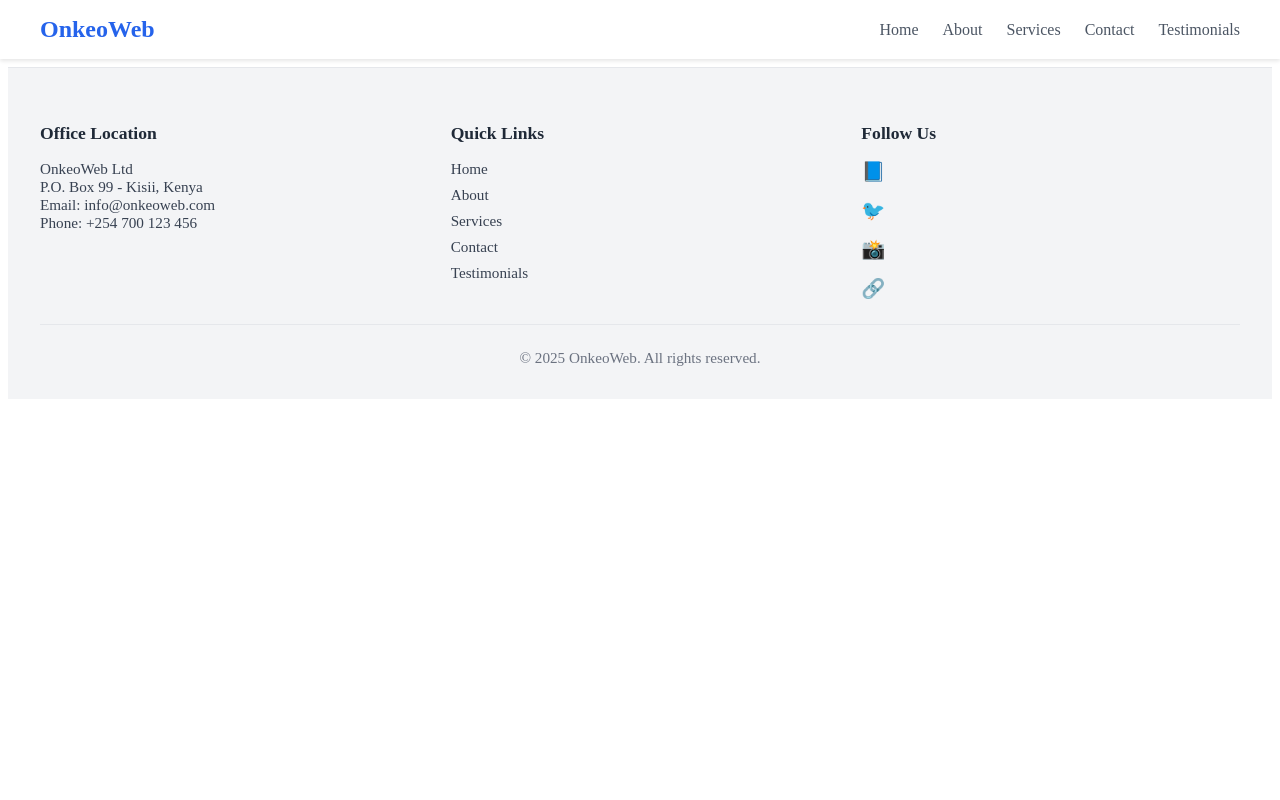
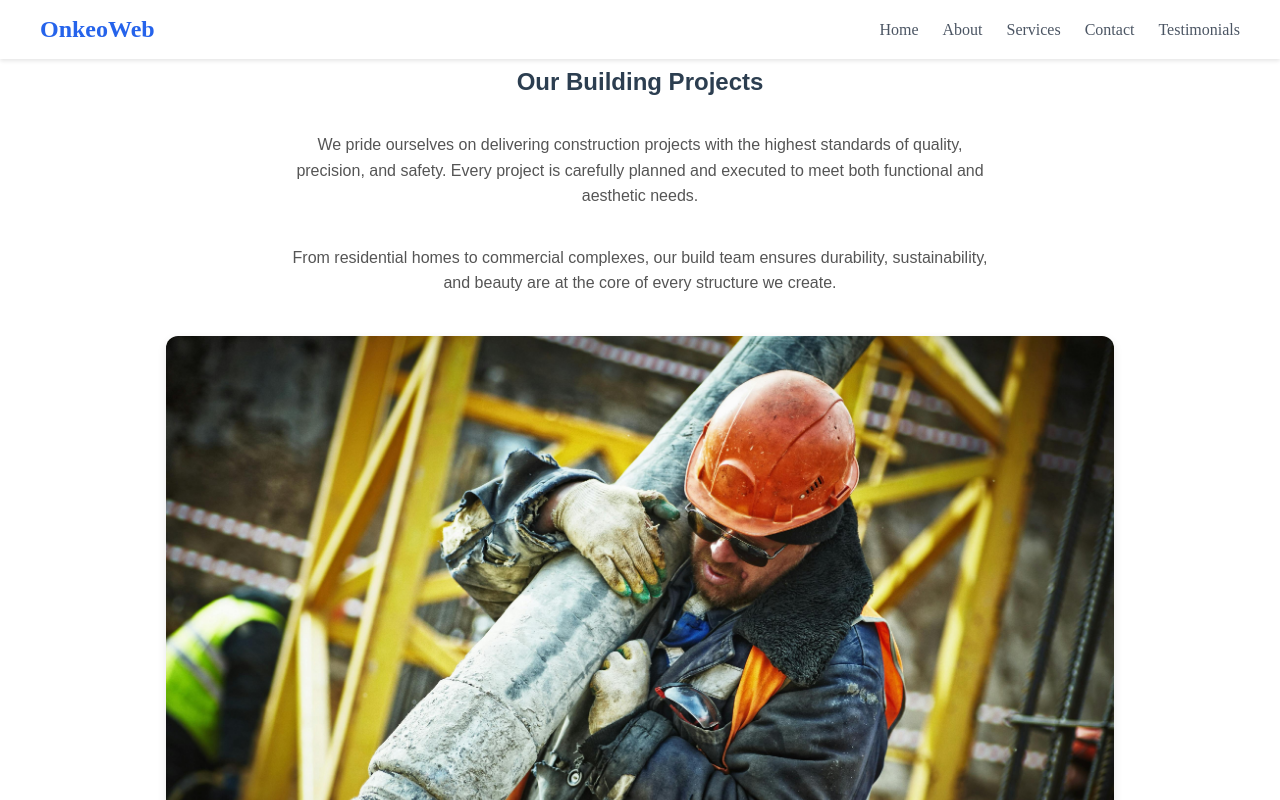
Before and after one commit to membae/onkeoWeb, a React (Vite) app in the folder onkeoWeb/: page /services/build in a window 1280 px wide. Shown: the top 800 px of the page. Built offline with nearby package versions, Linux system fonts and the light colour scheme.

Commit message:
build page

```diff
--- a/onkeoWeb/src/pages/Build.jsx
+++ b/onkeoWeb/src/pages/Build.jsx
@@ -1,18 +1,67 @@
-import React from 'react'
-import Navbar from '../components/Navbar'
-import Footer from '../components/Footer'
+import React from 'react';
+import Navbar from '../components/Navbar';
+import Footer from '../components/Footer';
 
 function Build() {
   return (
     <div>
-      <Navbar/>
-      <div>
-        <h2>build</h2>
-        {/* //padding from the top */}
+      <style>
+        {`
+          .build-container {
+            display: flex;
+            flex-direction: column;
+            align-items: center;
+            justify-content: center;
+            text-align: center;
+            padding: 40px;
+            font-family: Arial, sans-serif;
+          }
+
+          .build-container h2 {
+            color: #2c3e50;
+            margin-bottom: 20px;
+          }
+
+          .build-container p {
+            max-width: 700px;
+            line-height: 1.6;
+            color: #555;
+            margin-bottom: 20px;
+          }
+
+          .build-image {
+            margin-top: 20px;
+            border-radius: 12px;
+            box-shadow: 0 4px 10px rgba(0,0,0,0.1);
+            max-width: 80%;
+            height: auto;
+          }
+        `}
+      </style>
+
+      <Navbar />
+
+      <div className="build-container">
+        <h2>Our Building Projects</h2>
+        <p>
+          We pride ourselves on delivering construction projects with the highest standards of
+          quality, precision, and safety. Every project is carefully planned and executed to meet
+          both functional and aesthetic needs.
+        </p>
+        <p>
+          From residential homes to commercial complexes, our build team ensures durability,
+          sustainability, and beauty are at the core of every structure we create.
+        </p>
+        <img
+          src="/homeslide3.jpg"
+          alt="Construction Project"
+          className="build-image"
+        />
       </div>
-      <Footer/>
+
+      <Footer />
     </div>
-  )
+  );
 }
 
-export default Build
+export default Build;
```
